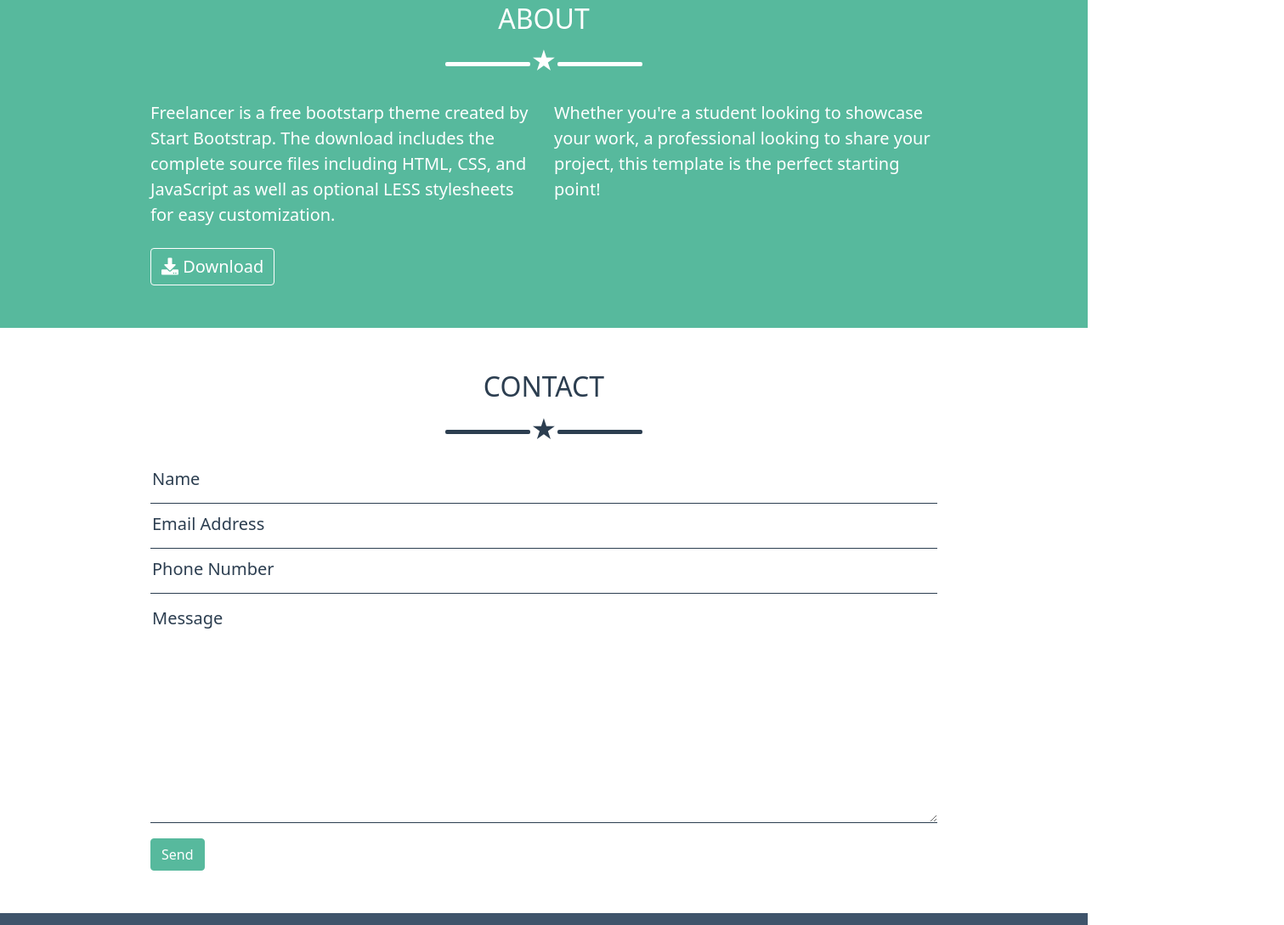
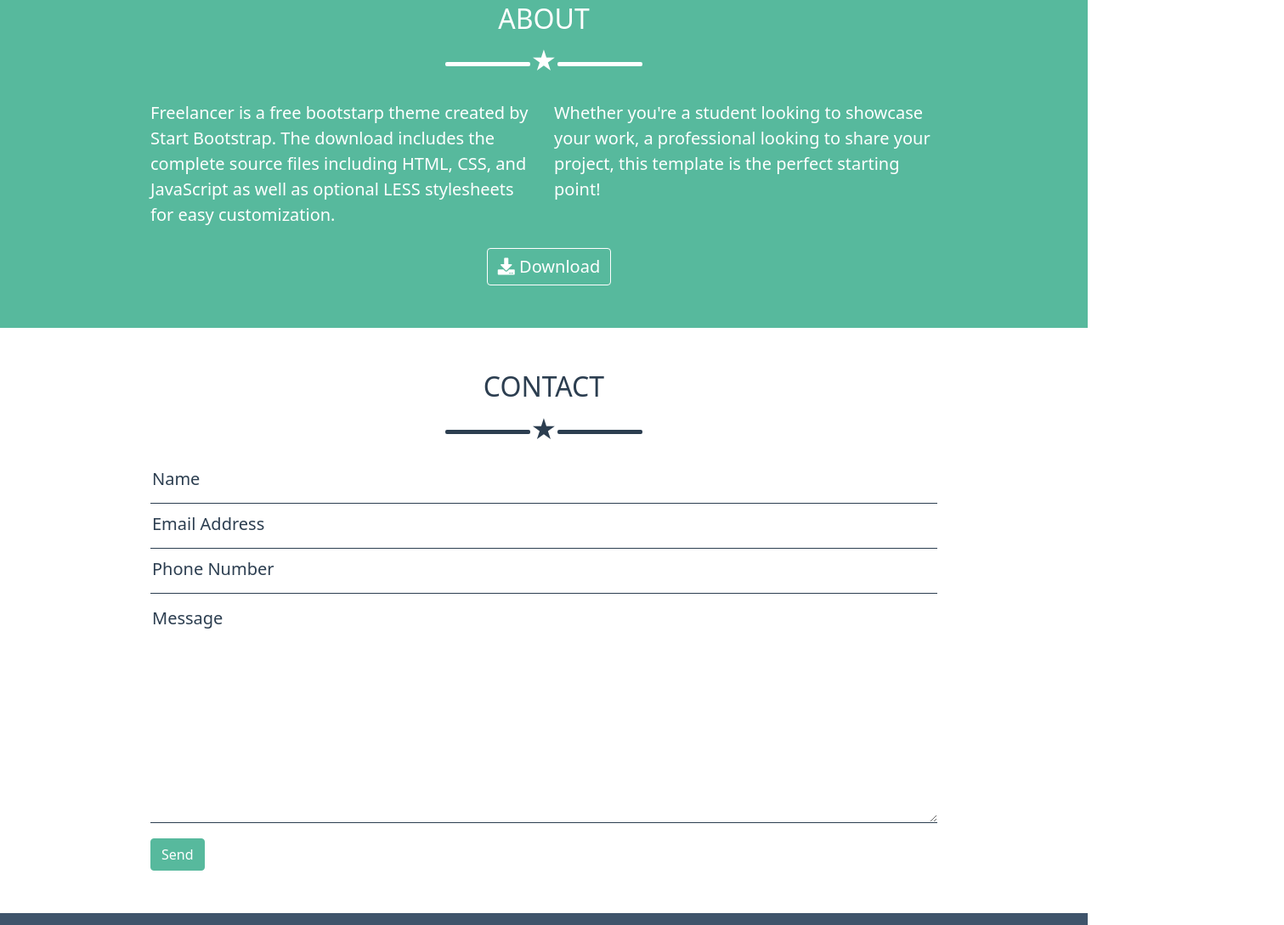
Before and after one commit to VinRu5/html-css-bootstrap-freelancer, a plain HTML site: page index.html in a window 1280 px wide. Shown: the part 1390-2479 px from the top of the page at 85% size, 1511 px wide, since content can reach past the window. Drawn offline with nearby package versions, Linux system fonts and the light colour scheme.

Commit message:
correzione errori

```diff
--- a/css/style.css
+++ b/css/style.css
@@ -124,10 +124,6 @@ button.btn-outline-download {
     font-size: 20px;
 }
 
-.button-container {
-    margin: 0 auto;
-}
-
 /* sezione contact */
 form input, form textarea {
     border: 0;
--- a/index.html
+++ b/index.html
@@ -97,7 +97,7 @@
                         <div class="text-about col-12 col-md-6">
                             Whether you're a student looking to showcase your work, a professional looking to share your project, this template is the perfect starting point!
                         </div>
-                        <div class="button-container">
+                        <div class="offset-4 offset-lg-5">
                             <button type="button" class="btn btn-outline-download">
                                 <i class="fas fa-download"></i>
                                 Download
```
